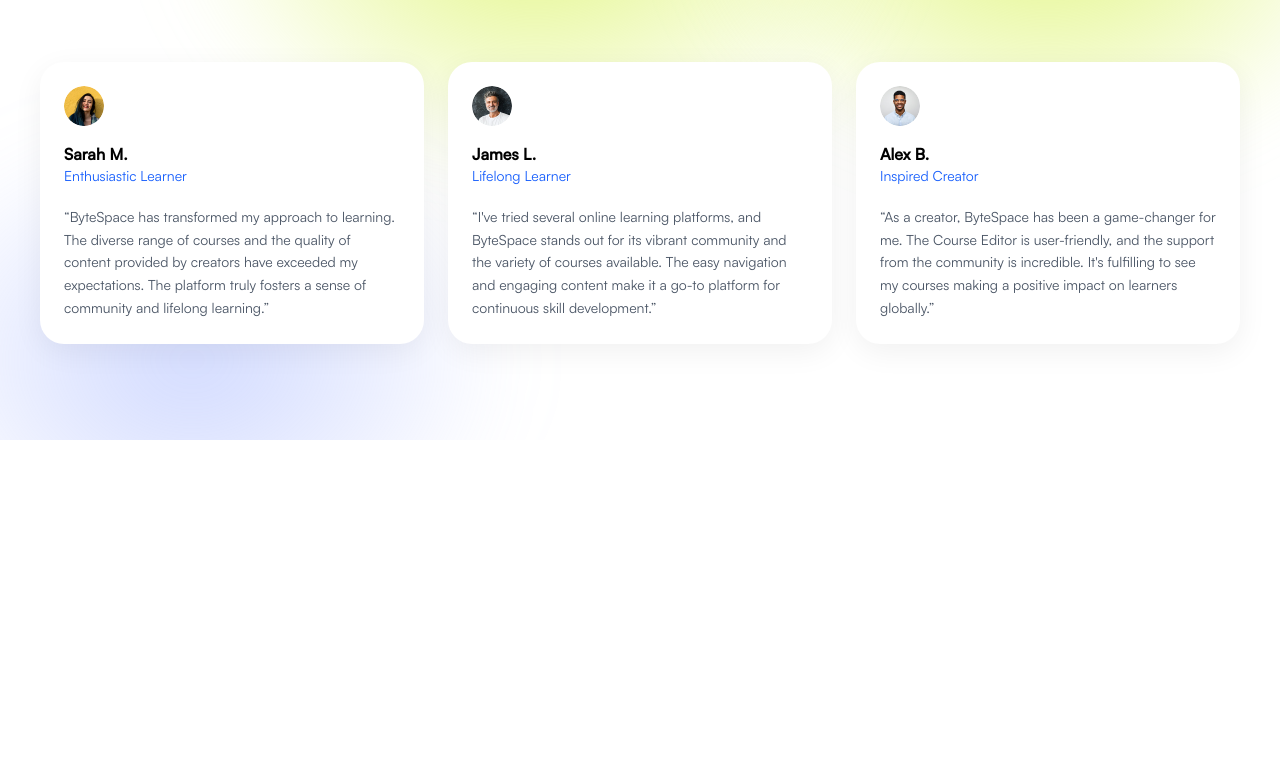
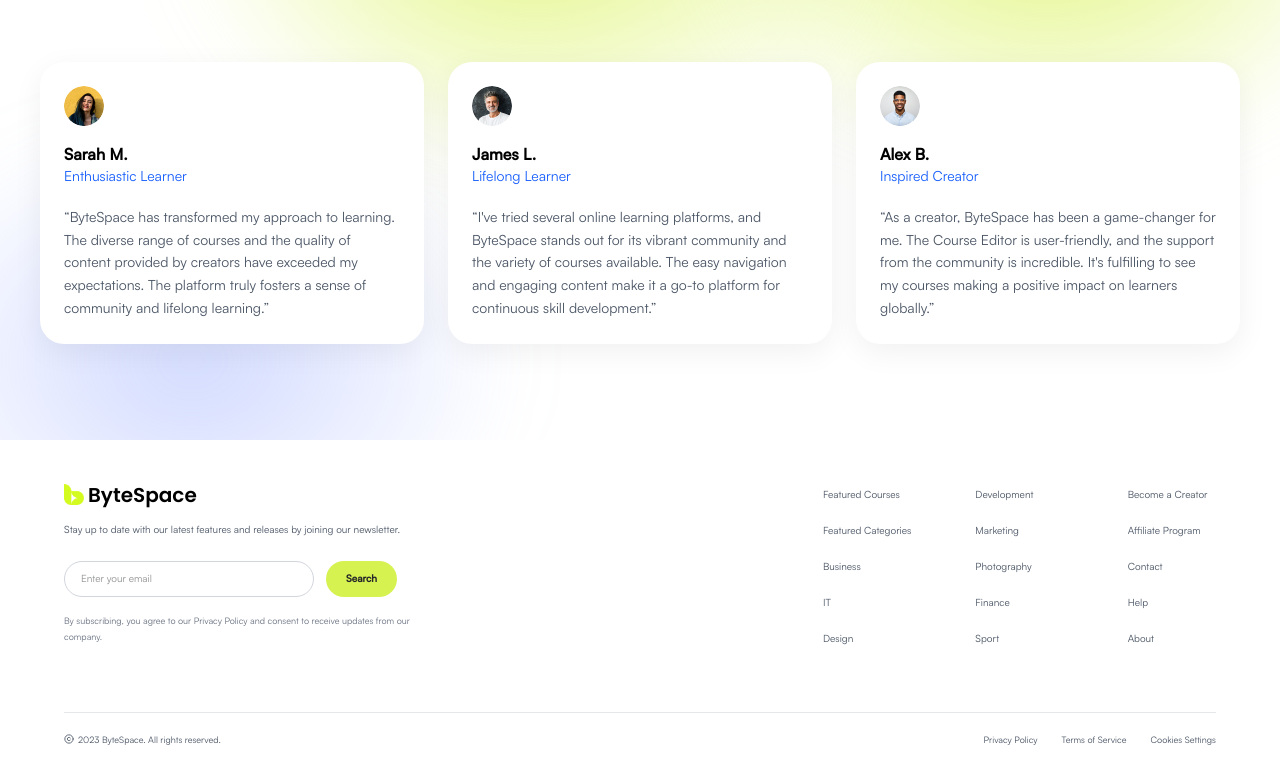
Before and after one commit to shafikulnayem10/bytespace-new, a Next.js app: page / in a window 1280 px wide. Shown: the part 5007-5791 px from the top of the page. Before the commit the page ends 5447 px from the top, so only its background shows below. Built offline with nearby package versions, Linux system fonts and the light colour scheme.

Commit message:
added footer section

```diff
--- a/src/app/layout.js
+++ b/src/app/layout.js
@@ -1,6 +1,8 @@
 import { Poppins } from "next/font/google";
 import localFont from "next/font/local";
 import "./globals.css";
+import Navbar from "@/components/layout/Navbar";
+import Footer from "@/components/layout/Footer";
 
 const poppins = Poppins({
   subsets: ["latin"],
@@ -26,7 +28,11 @@ export const metadata = {
 export default function RootLayout({ children }) {
   return (
     <html lang="en" className={`${poppins.variable} ${satoshi.variable}`}>
-      <body className="font-body text-neutral-950 antialiased">{children}</body>
+      <body className="font-body text-neutral-950 antialiased">
+        <Navbar></Navbar>
+        {children}
+        <Footer></Footer>
+        </body>
     </html>
   );
 }
--- a/src/app/page.js
+++ b/src/app/page.js
@@ -11,7 +11,7 @@ import Testimonials from "@/components/sections/Testimonials";
 export default function Home() {
   return (
     <>
-      <Navbar />
+
       <main>
         <Hero />
         <BrandLogos />
--- /dev/null
+++ b/src/components/layout/Footer.jsx
@@ -0,0 +1,158 @@
+import Image from "next/image";
+import Link from "next/link";
+import { Copyright } from "lucide-react";
+
+const links1 = [
+  "Featured Courses",
+  "Featured Categories",
+  "Business",
+  "IT",
+  "Design",
+];
+
+const links2 = [
+  "Development",
+  "Marketing",
+  "Photography",
+  "Finance",
+  "Sport",
+];
+
+const links3 = [
+  "Become a Creator",
+  "Affiliate Program",
+  "Contact",
+  "Help",
+  "About",
+];
+
+const legalLinks = [
+  "Privacy Policy",
+  "Terms of Service",
+  "Cookies Settings",
+];
+
+export default function Footer() {
+  return (
+    <footer className="bg-white py-10">
+      <div className="mx-auto max-w-[1200px] px-6">
+
+
+        <div className="flex flex-col gap-10 md:flex-row md:justify-between">
+
+
+          <div className="w-full max-w-[420px]">
+
+            <div className="flex items-center gap-1">
+              <Link href="/">
+                <Image
+                  src="/images/only_logo.png"
+                  alt="ByteSpace"
+                  width={20}
+                  height={20}
+                />
+              </Link>
+
+             <p className="font-heading text-[20px] font-bold text-black">
+                  ByteSpace
+             </p>
+            </div>
+
+            <p className="mt-3 text-[10px] text-gray-600">
+              Stay up to date with our latest features and releases by
+              joining our newsletter.
+            </p>
+
+
+            <div className="mt-6 flex items-center gap-3">
+
+              <input
+                type="email"
+                placeholder="Enter your email"
+                className="h-9 w-[250px] rounded-full border border-gray-300 px-4 text-[10px] outline-none"
+              />
+
+              <button className="h-9 rounded-full bg-[#d6f250] px-5 text-[10px] font-semibold">
+                Search
+              </button>
+
+            </div>
+
+            <p className="mt-4 max-w-[350px] text-[9px] leading-4 text-gray-500">
+              By subscribing, you agree to our Privacy Policy and consent
+              to receive updates from our company.
+            </p>
+
+          </div>
+
+          {/* Footer Links */}
+          <div className="grid grid-cols-3 gap-12 md:gap-16">
+
+            <ul className="space-y-3">
+              {links1.map((link) => (
+                <li key={link}>
+                  <Link
+                    href="#"
+                    className="text-[10px] text-gray-600 hover:text-black"
+                  >
+                    {link}
+                  </Link>
+                </li>
+              ))}
+            </ul>
+
+            <ul className="space-y-3">
+              {links2.map((link) => (
+                <li key={link}>
+                  <Link
+                    href="#"
+                    className="text-[10px] text-gray-600 hover:text-black"
+                  >
+                    {link}
+                  </Link>
+                </li>
+              ))}
+            </ul>
+
+            <ul className="space-y-3">
+              {links3.map((link) => (
+                <li key={link}>
+                  <Link
+                    href="#"
+                    className="text-[10px] text-gray-600 hover:text-black"
+                  >
+                    {link}
+                  </Link>
+                </li>
+              ))}
+            </ul>
+
+          </div>
+        </div>
+
+        {/* Bottom Footer */}
+        <div className="mt-16 flex flex-col gap-4 border-t border-gray-200 pt-5 md:flex-row md:items-center md:justify-between">
+
+          <p className="flex items-center gap-1 text-[9px] text-gray-600">
+            <Copyright size={10} />
+            2023 ByteSpace. All rights reserved.
+          </p>
+
+          <div className="flex gap-6">
+            {legalLinks.map((link) => (
+              <Link
+                key={link}
+                href="#"
+                className="text-[9px] text-gray-600 hover:text-black"
+              >
+                {link}
+              </Link>
+            ))}
+          </div>
+
+        </div>
+
+      </div>
+    </footer>
+  );
+}
```
Also changed, not shown: public/images/only_logo.png (added).
